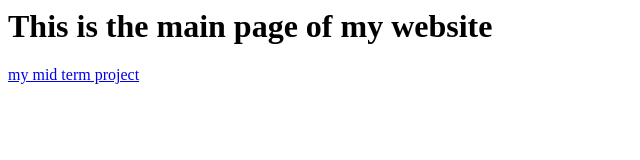
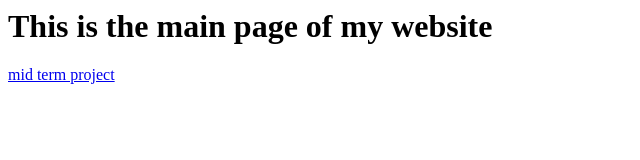
Before and after one commit to faq-hbk/faq-hbk.github.io, a plain HTML site: page docs/index.html in a window 1280 px wide. Shown: the full height of the page, 0-640 px from the left. Drawn offline with Linux system fonts and the light colour scheme.

Commit message:
Update index.html

```diff
--- a/docs/index.html
+++ b/docs/index.html
@@ -4,6 +4,6 @@
 </head>
 <body>
 <h1>This is the main page of my website</h1>
-  <p><a href="./Apex introduction.html">my mid term project</a></p>
+  <p><a href="./Apex introduction.html">mid term project</a></p>
 </body>
 </html>
```
